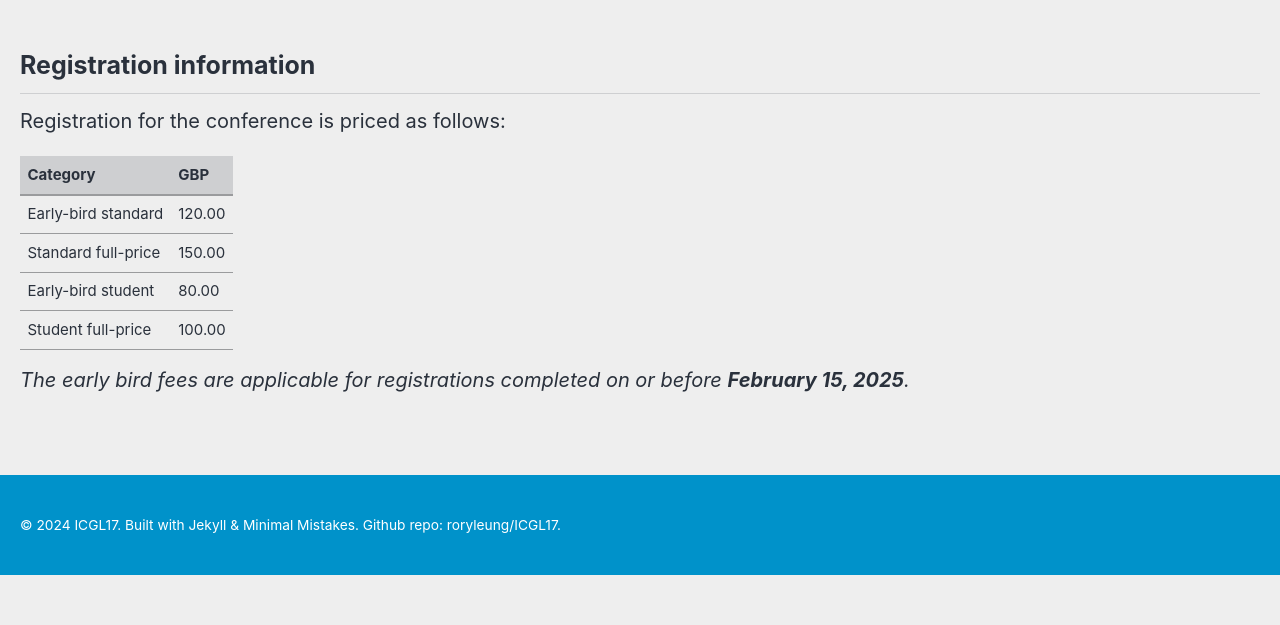
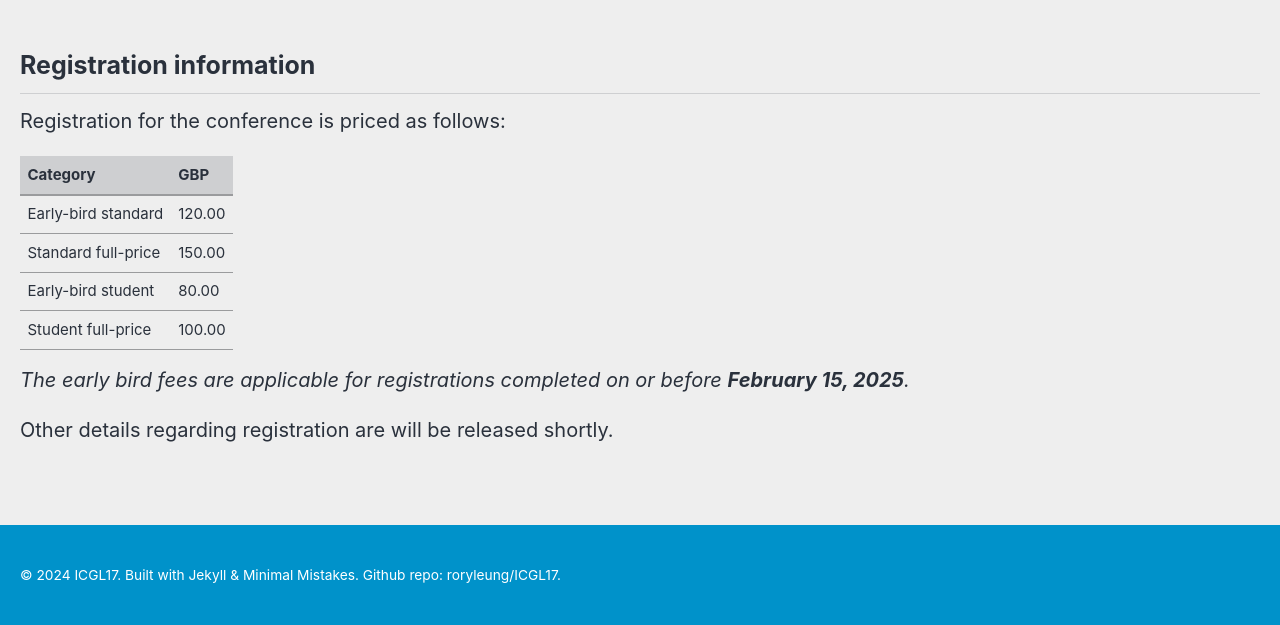
Before and after one commit to roryleung/ICGL17, a Jekyll site: the page built from _pages/registration.md, in a window 1280 px wide. Shown: the part 417-1042 px from the top of the page. Built offline with Jekyll 4.4.1, drawn with Linux system fonts in a browser that asks for light colours; cached includes are drawn as plain includes; nearby versions of some CDN libraries; before the commit the page ends 992 px from its top, so only the background shows below that.

Commit message:
Update registration.md

```diff
--- a/_pages/registration.md
+++ b/_pages/registration.md
@@ -23,3 +23,5 @@ Registration for the conference is priced as follows:
 | Student full-price | 100.00 |
 
 _The early bird fees are applicable for registrations completed on or before **February 15, 2025**._
+
+Other details regarding registration are will be released shortly.
```
